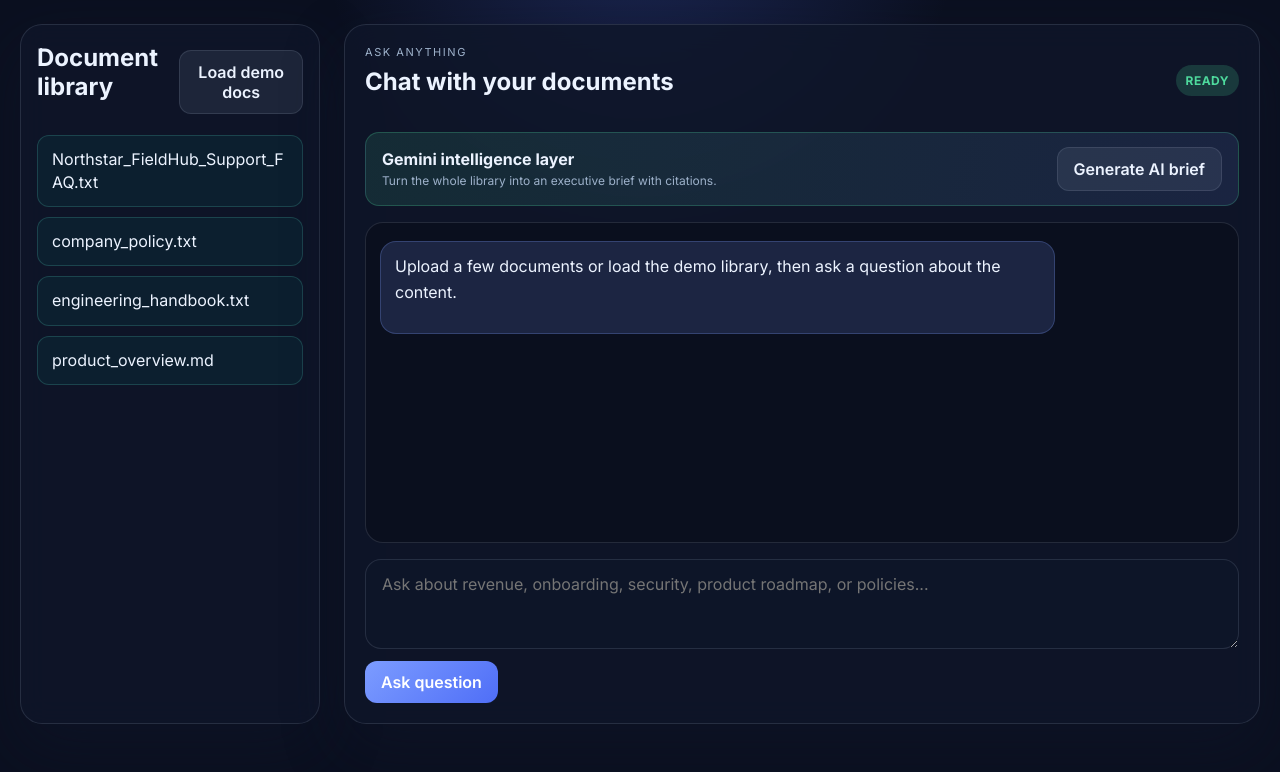
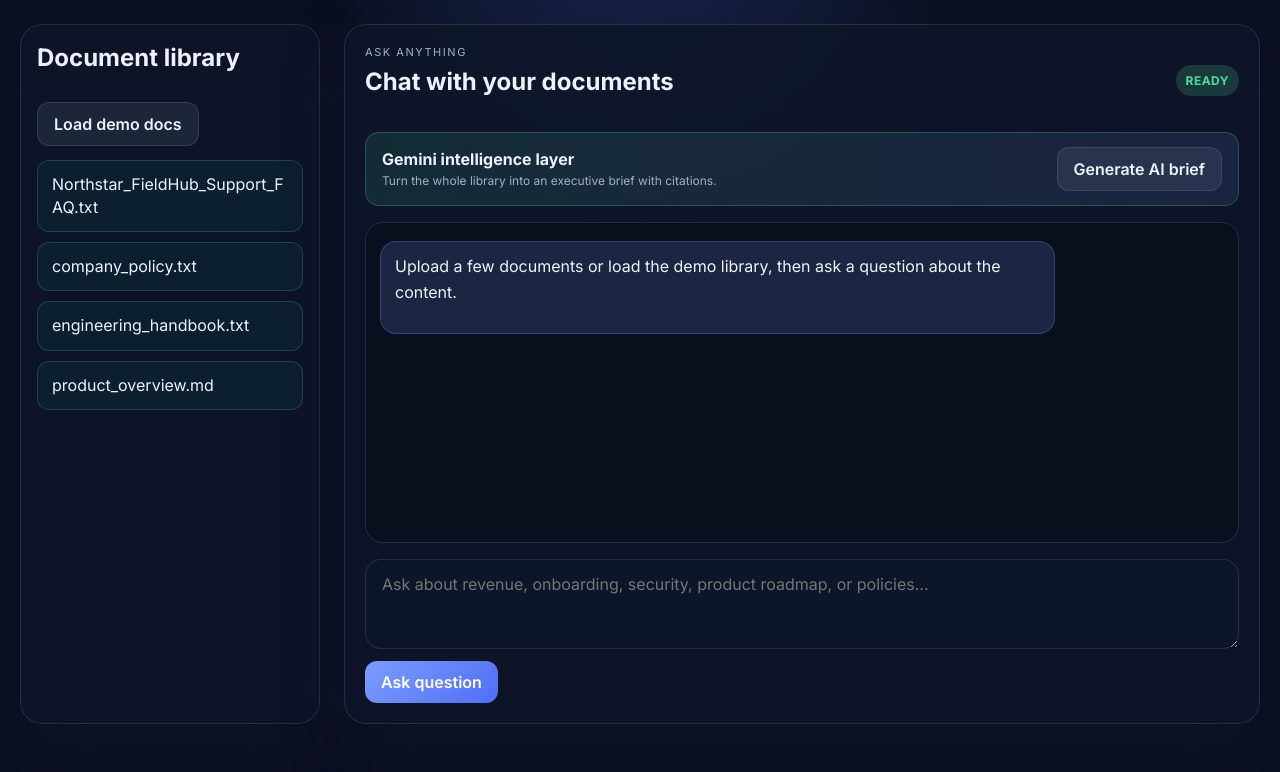
Before and after one commit to detonnate/newpage, a FastAPI app: page / in a window 1280 px wide. Shown: the part 100-872 px from the top of the page. Run offline with FastAPI, Linux system fonts and the light colour scheme; some libraries are stand-ins or nearby versions.

Commit message:
Contain document library text on narrow screens

```diff
--- a/app/static/styles.css
+++ b/app/static/styles.css
@@ -71,6 +71,8 @@ h1 {
 }
 
 .sidebar-panel {
+  min-width: 0;
+  overflow: hidden;
   padding: 18px 16px;
 }
 
@@ -111,7 +113,20 @@ button:disabled {
 }
 
 .panel-header {
+  min-width: 0;
+  flex-wrap: wrap;
+  gap: 10px;
   margin-bottom: 14px;
+}
+
+.panel-header h2 {
+  min-width: 0;
+  overflow-wrap: anywhere;
+}
+
+.panel-header button {
+  max-width: 100%;
+  white-space: normal;
 }
 
 .doc-list {
@@ -124,6 +139,9 @@ button:disabled {
 }
 
 .doc-list li {
+  display: block;
+  width: 100%;
+  box-sizing: border-box;
   min-width: 0;
   background: rgba(15, 118, 110, 0.12);
   border: 1px solid rgba(94, 234, 212, 0.18);
@@ -131,6 +149,7 @@ button:disabled {
   padding: 12px 14px;
   color: var(--text);
   line-height: 1.45;
+  white-space: normal;
   overflow-wrap: anywhere;
   word-break: break-word;
 }
```
